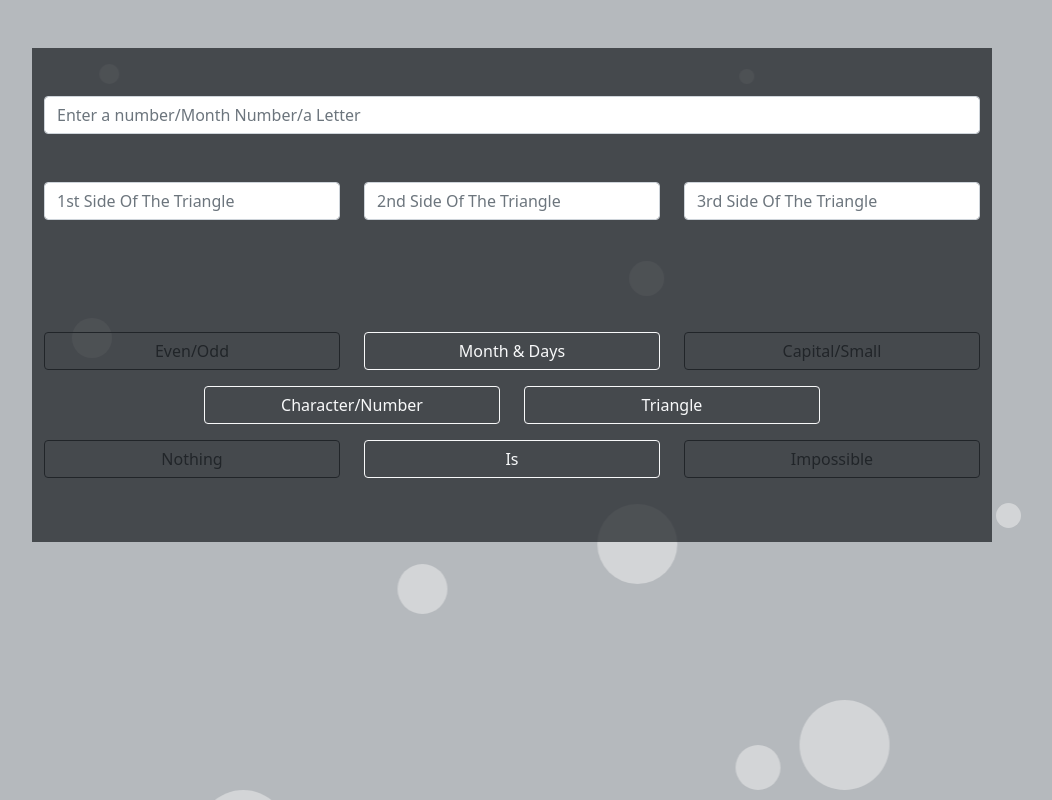
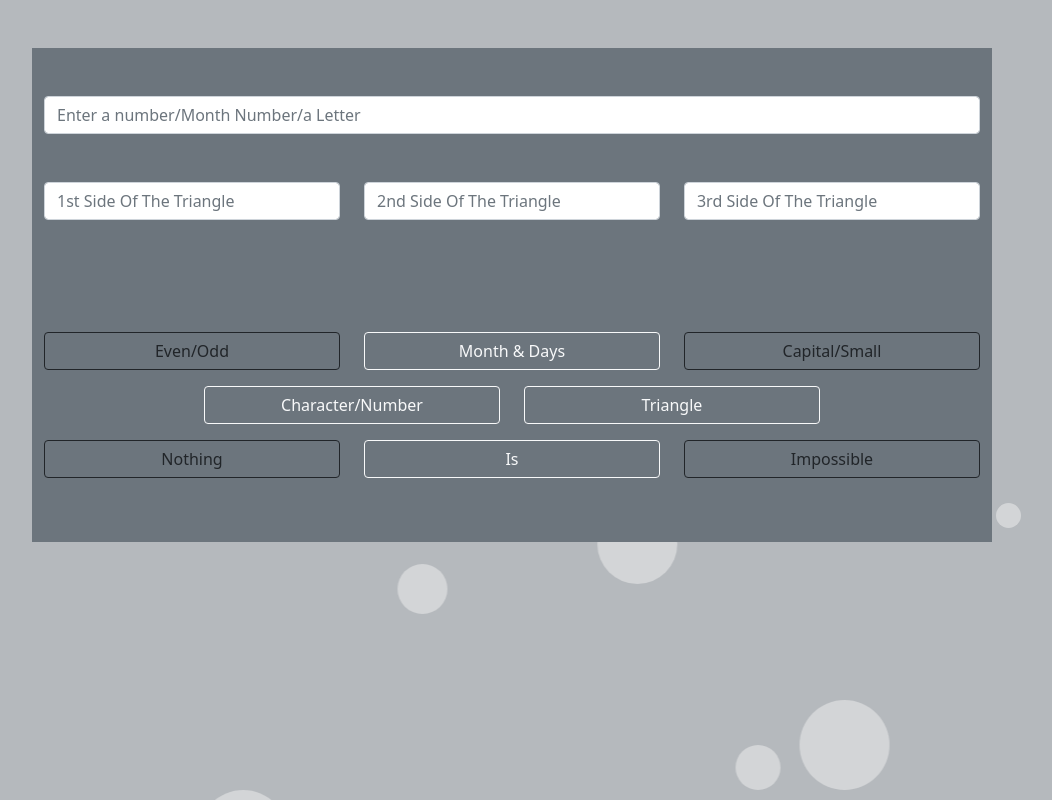
Before and after one commit to KSwaraj77/MultiCals.github.io, a plain HTML site: page FunnyCals/index.html in a window 1280 px wide. Shown: the whole page, without its empty margins (128-1180 px from the left). Drawn offline with nearby package versions, Linux system fonts and the light colour scheme.

Commit message:
Update index.html

```diff
--- a/FunnyCals/index.html
+++ b/FunnyCals/index.html
@@ -33,7 +33,7 @@
 
 
 
-    <div class="container bg-dark bg-opacity-75 h-auto w-75 mt-5 pb-3">
+    <div class="container bg-secondary h-auto w-75 mt-5 pb-3">
         <div class="pt-5">
             <input type="text" class="form-control " id="input" value="" placeholder="Enter a number/Month Number/a Letter">
         </div>
```
